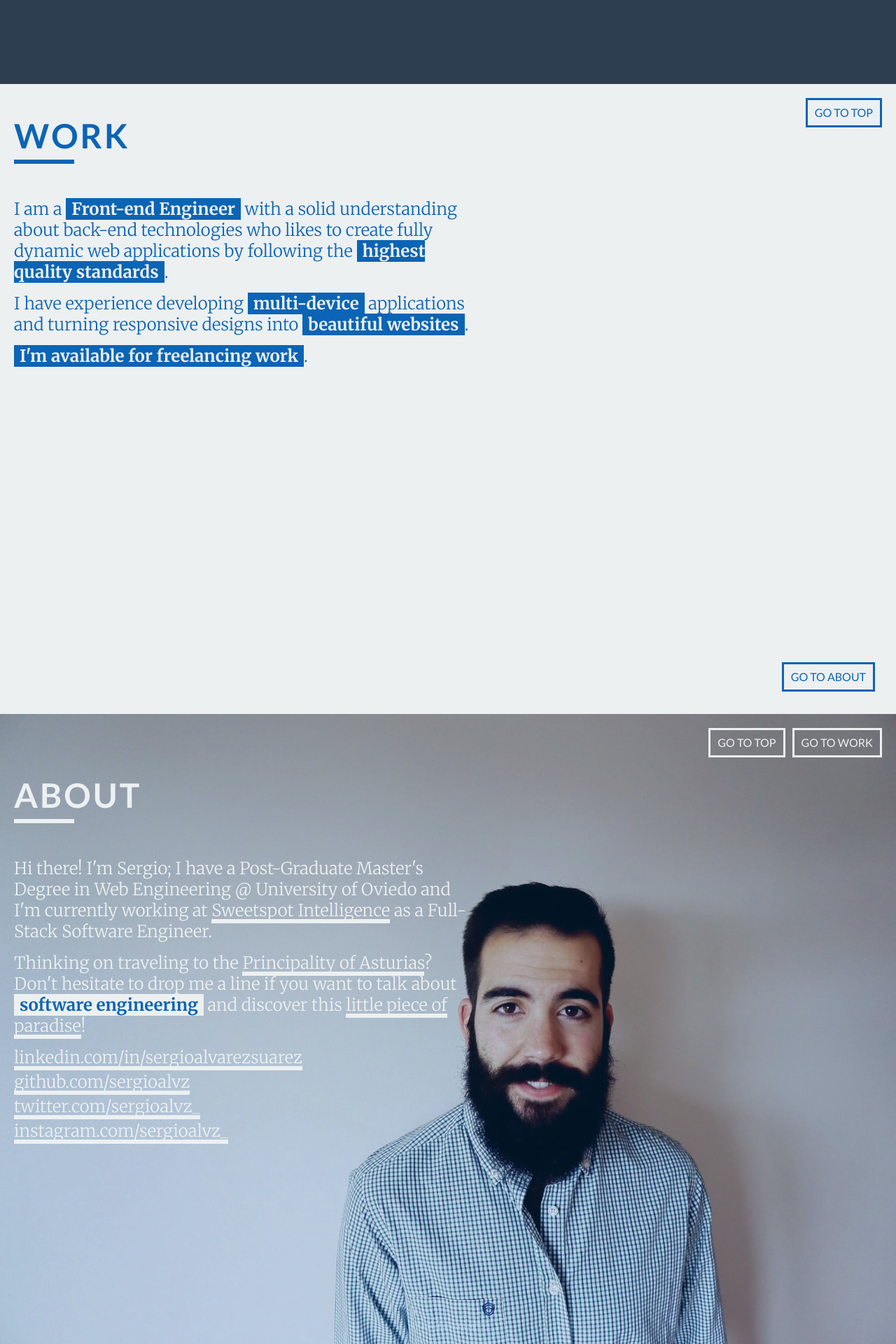
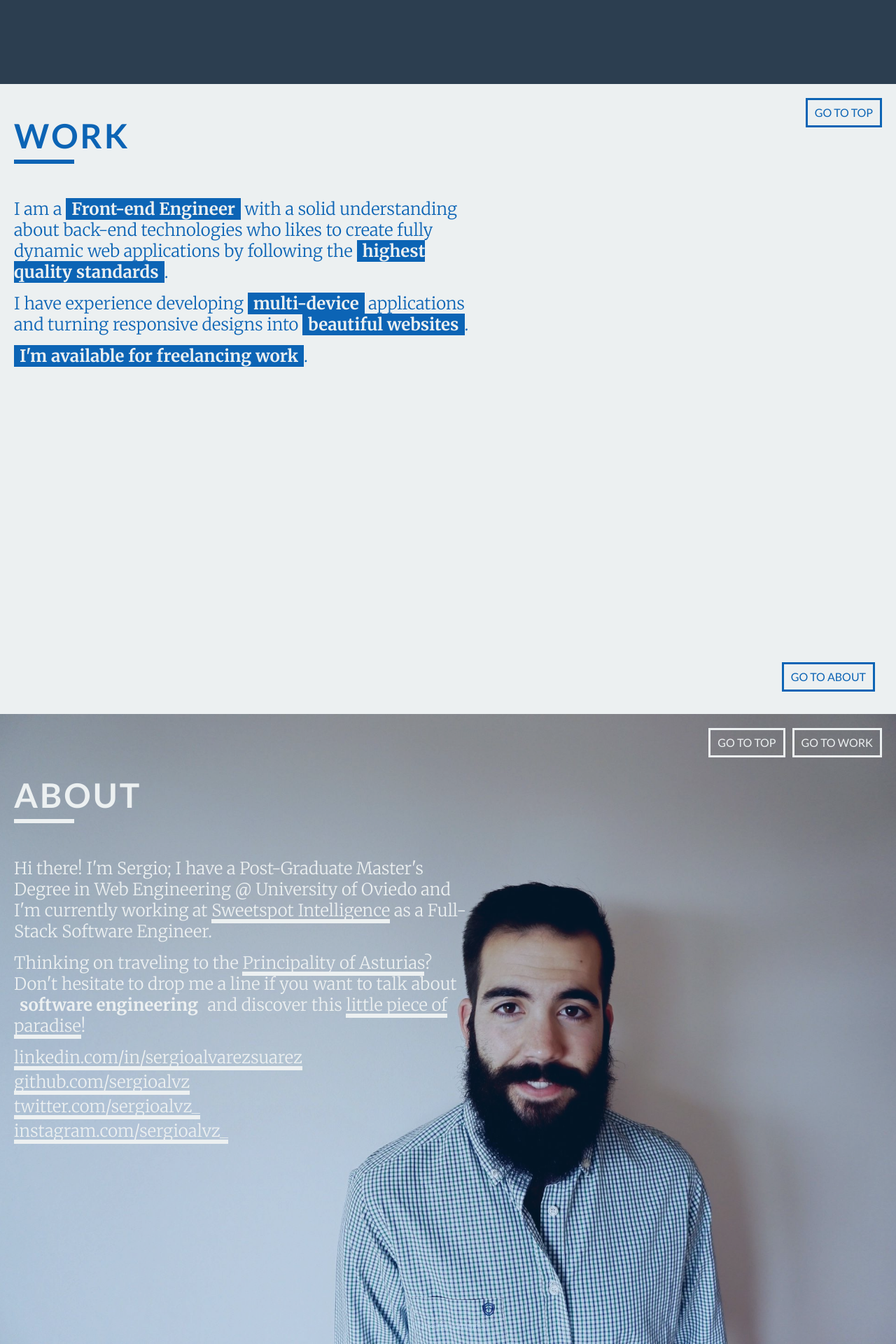
Before and after one commit to sergioalvz/sergioalvz.github.io, a Jekyll site: the page built from index.html, in a window 1280 px wide. Shown: the part 780-2700 px from the top of the page at 70% size. Built offline with Jekyll 4.4.1, drawn with Linux system fonts in a browser that asks for light colours; nearby versions of some CDN libraries; Markdown is read by kramdown in place of the engine named in the settings.

Commit message:
Minor style fixes

```diff
--- a/_sass/_about.scss
+++ b/_sass/_about.scss
@@ -3,7 +3,7 @@
   height: 100vh;
   padding: 0;
 
-  background: url('../assets/images/sergio.jpg') no-repeat center center;
+  background: url('../assets/images/sergio.jpg') no-repeat center center fixed;
   -webkit-background-size: cover;
   -moz-background-size: cover;
   -o-background-size: cover;
@@ -42,8 +42,7 @@
 }
 
 .about__text__highlight {
-  background-color: $work-background-color;
-  color: $about-background-color;
+  color: $work-background-color;
 }
 
 .about__links {
```
